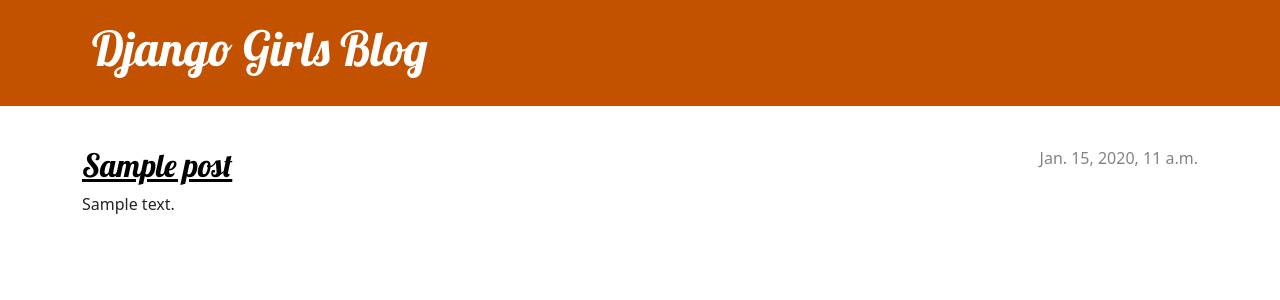
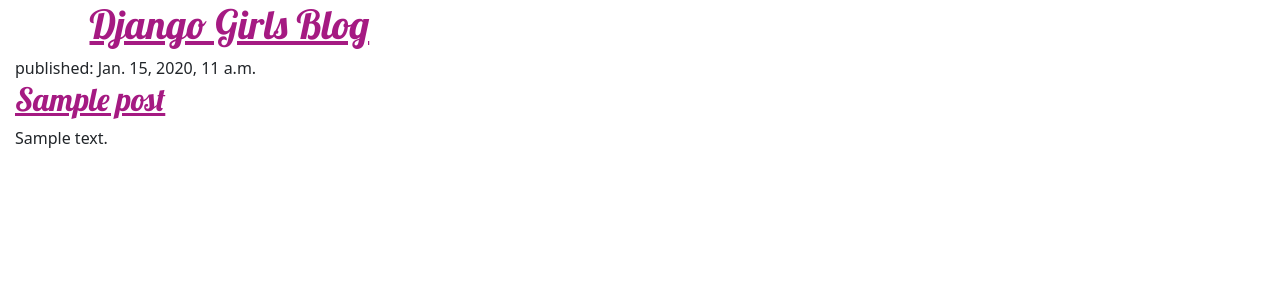
Before and after one commit to torimwhaley/my-first-blog, a Django app: page / in a window 1280 px wide. Shown: the top 300 px of the page. Run offline with Django 3.2, Linux system fonts and the light colour scheme; tables that the repository leaves empty hold one stand-in row (values such as "Sample post").

Commit message:
Revert "test"
This reverts commit 9ffa75d0868cc5fd73f18ccd2da50dd028673bee.

```diff
--- a/blog/static/css/blog.css
+++ b/blog/static/css/blog.css
@@ -1,70 +1,7 @@
-.page-header {
-    background-color: #C25100;
-    margin-top: 0;
-    margin-bottom: 40px;
-    padding: 20px 20px 20px 40px;
+h1 a, h2 a {
+    color: #A51A82;
+    font-family: 'Lobster';
 }
-
-.page-header h1,
-.page-header h1 a,
-.page-header h1 a:visited,
-.page-header h1 a:active {
-    color: #ffffff;
-    font-size: 36pt;
-    text-decoration: none;
+body {
+    padding-left: 15px;
 }
-
-h1,
-h2,
-h3,
-h4 {
-    font-family: 'Lobster', cursive;
-}
-
-.date {
-    color: #828282;
-}
-
-.save {
-    float: right;
-}
-
-.post-form textarea,
-.post-form input {
-    width: 100%;
-}
-
-.top-menu,
-.top-menu:hover,
-.top-menu:visited {
-    color: #ffffff;
-    float: right;
-    font-size: 26pt;
-    margin-right: 20px;
-}
-
-.post {
-    margin-bottom: 70px;
-}
-
-.post h2 a,
-.post h2 a:visited {
-    color: #000000;
-}
-
-.post > .date,
-.post > .actions {
-    float: right;
-}
-
-.btn-secondary,
-.btn-secondary:visited {
-    color: #C25100;
-    background: none;
-    border-color: #C25100;
-}
-
-.btn-secondary:hover {
-    color: #FFFFFF;
-    background-color: #C25100;
-}
--- a/blog/templates/blog/post_list.html
+++ b/blog/templates/blog/post_list.html
@@ -8,26 +8,18 @@
         <link rel="stylesheet" href="{% static 'css/blog.css' %}">
     </head>
     <body>
-        <header class="page-header">
+        <header class="page-hader">
             <div class="container">
                 <h1><a href="/">Django Girls Blog</a></h1>
             </div>
         </header>
 
-        <main class="container">
-            <div class="row">
-                <div class="col">
-                    {% for post in posts %}
-                        <article class="post">
-                            <time class="date">
-                                {{ post.published_date }}
-                            </time>
-                            <h2><a href="">{{ post.title }}</a></h2>
-                            <p>{{ post.text|linebreaksbr }}</p>
-                        </article>
-                    {% endfor %}
-                </div>
-            </div>
-        </main>
+        {% for post in posts %}
+            <article>
+                <time>published: {{ post.published_date }}</time>
+                <h2><a href="">{{ post.title }}</a></h2>
+                <p>{{ post.text|linebreaksbr }}</p>
+            </article>
+        {% endfor %}
     </body>
 </html>
```
